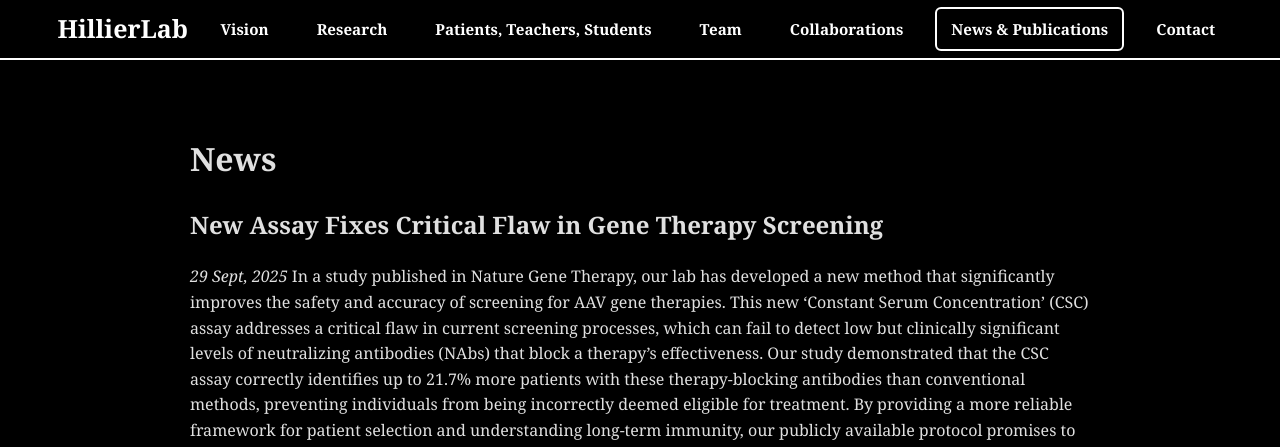
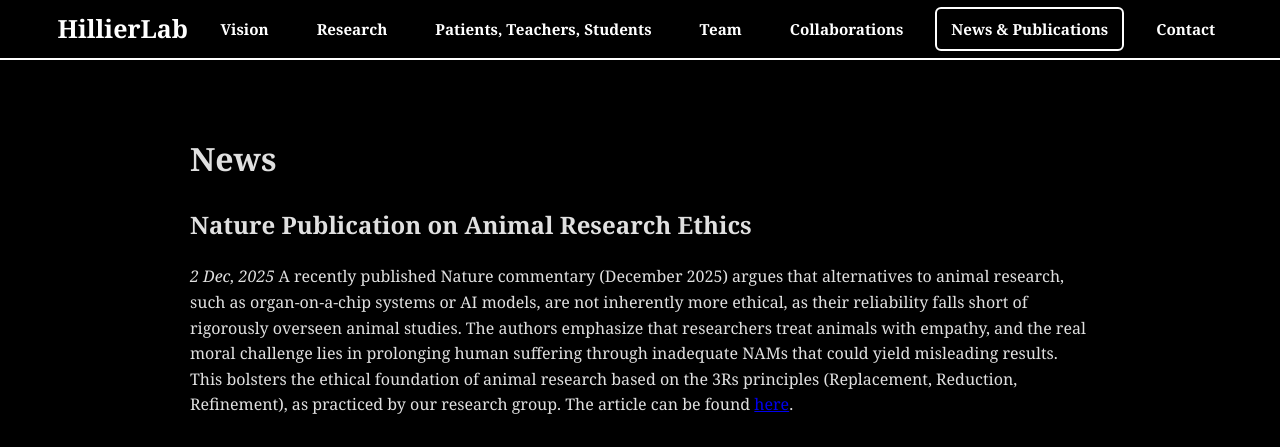
Before and after one commit to hillierlab/hillierlab.github.io, a Jekyll site: the page built from news-publications.md, in a window 1280 px wide and 1400 px high. Shown: the top 447 px of the window. Built offline with Jekyll 4.4.1, drawn with Linux system fonts in a browser that asks for light colours; some of the changed text lies outside the part shown.

Commit message:
Update news-publications.md

```diff
--- a/news-publications.md
+++ b/news-publications.md
@@ -2,6 +2,20 @@
 layout: page
 title: News
 ---
+## Nature Publication on Animal Research Ethics
+*2 Dec, 2025*
+A recently published Nature commentary (December 2025) argues that alternatives to animal research, such as organ-on-a-chip systems or AI models, are not inherently more ethical, as their reliability falls short of rigorously overseen animal studies. The authors emphasize that researchers treat animals with empathy, and the real moral challenge lies in prolonging human suffering through inadequate NAMs that could yield misleading results. This bolsters the ethical foundation of animal research based on the 3Rs principles (Replacement, Reduction, Refinement), as practiced by our research group. The article can be found <a href="https://www.nature.com/articles/d41586-025-03921-9?WT.ec_id=NATURE-20251204&utm_source=nature_etoc&utm_medium=email&utm_campaign=CONR_41586_AWA1_GL_DTEC_054CI_TOC-251204"
+   target="_blank"
+   rel="noopener noreferrer">here</a>.
+
+   <img width="2224" height="806" alt="image" src="https://github.com/user-attachments/assets/a198f081-5112-4720-b566-d39afcdb1e64" />
+
+## Adrienn Ingrid Vörös achieved 2nd place at the Scientific Students’ Conference (TDK) of the Faculty of Information Technology and Bionics, Pázmány Péter Catholic University
+*28 Nov, 2025*
+Adrienn Ingrid Vörös achieved 2nd place at the Scientific Students’ Conference (TDK) of the Faculty of Information Technology and Bionics, Pázmány Péter Catholic University. Her research topic was A quantitative study of the relationship between motivation and performance.
+
+<img width="489" height="206" alt="Screenshot 2025-12-23 at 17 32 39" src="https://github.com/user-attachments/assets/bf53115b-c39e-4098-9500-88b00fe77410" />
+
 ## New Assay Fixes Critical Flaw in Gene Therapy Screening
 *29 Sept, 2025*
 In a study published in Nature Gene Therapy, our lab has developed a new method that significantly improves the safety and accuracy of screening for AAV gene therapies. This new ‘Constant Serum Concentration’ (CSC) assay addresses a critical flaw in current screening processes, which can fail to detect low but clinically significant levels of neutralizing antibodies (NAbs) that block a therapy's effectiveness. Our study demonstrated that the CSC assay correctly identifies up to 21.7% more patients with these therapy-blocking antibodies than conventional methods, preventing individuals from being incorrectly deemed eligible for treatment. By providing a more reliable framework for patient selection and understanding long-term immunity, our publicly available protocol promises to lower therapy failure rates, enhance the robustness of clinical trial data, and accelerate the development of safer and more effective gene therapies worldwide.
```
